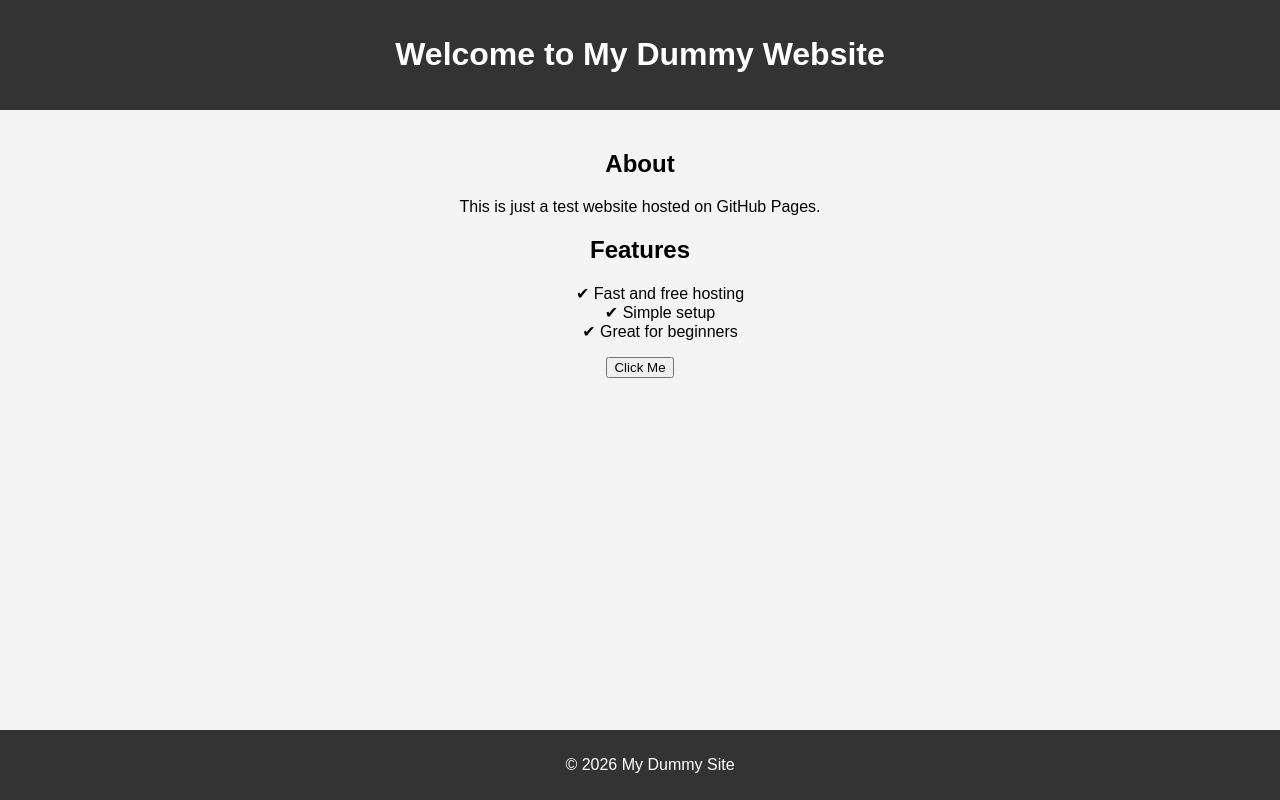
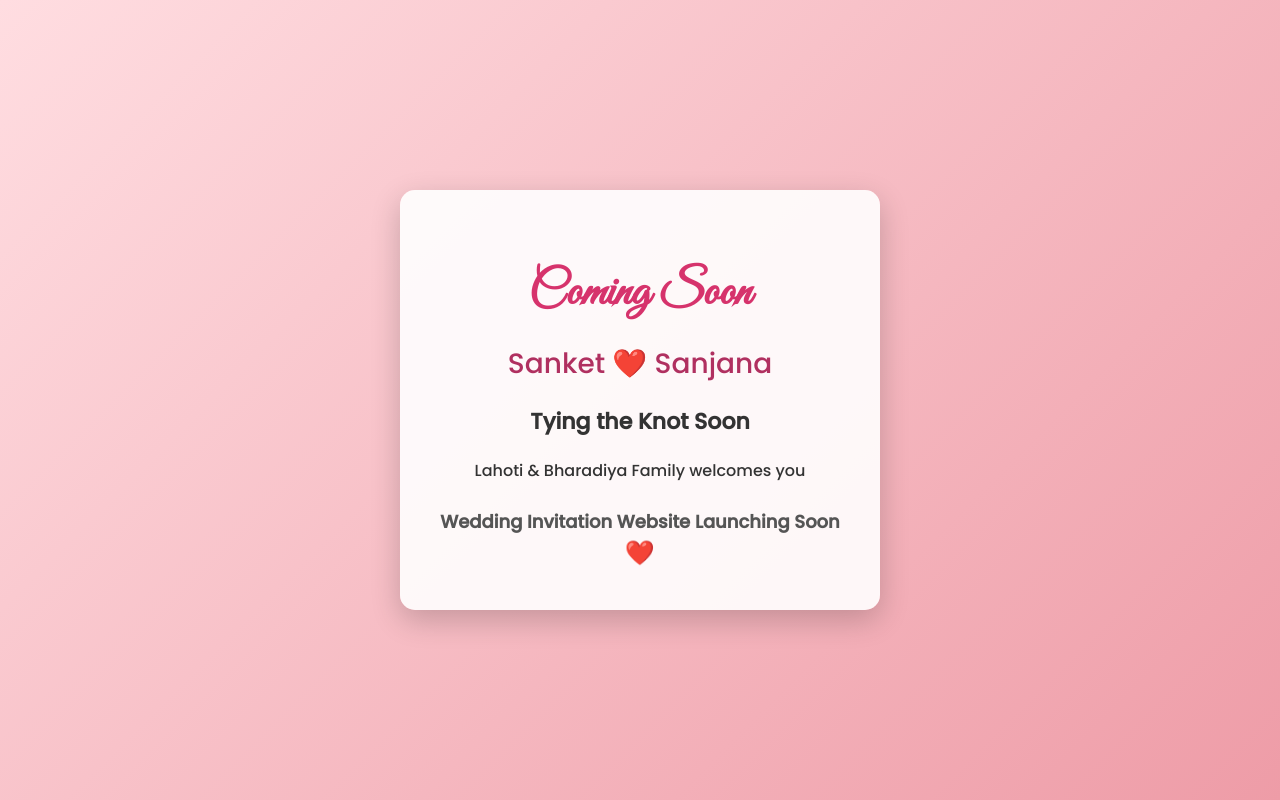
Before and after one commit to SanketWedsSanjana/WeddingInvitation, a plain HTML site: page index.html in a window 1280 px wide. Drawn offline with Linux system fonts and the light colour scheme.

Commit message:
Update index.html

```diff
--- a/index.html
+++ b/index.html
@@ -3,62 +3,96 @@
 <head>
 <meta charset="UTF-8">
 <meta name="viewport" content="width=device-width, initial-scale=1.0">
-    <title>My Dummy Site</title>
+<title>Coming Soon - Wedding</title>
+
+<link href="https://fonts.googleapis.com/css2?family=Great+Vibes&family=Poppins:wght@300;500&display=swap" rel="stylesheet">
+
 <style>
 body {
-            font-family: Arial, sans-serif;
     margin: 0;
-            background: #f4f4f4;
+    font-family: 'Poppins', sans-serif;
+    background: linear-gradient(135deg, #ffdde1, #ee9ca7);
+    height: 100vh;
+    display: flex;
+    justify-content: center;
+    align-items: center;
+    color: #333;
+}
+
+.container {
     text-align: center;
+    background: rgba(255, 255, 255, 0.9);
+    padding: 40px;
+    border-radius: 15px;
+    box-shadow: 0 10px 30px rgba(0,0,0,0.2);
+    max-width: 500px;
 }
-        header {
-            background: #333;
-            color: #fff;
-            padding: 15px 0;
+
+h1 {
+    font-family: 'Great Vibes', cursive;
+    font-size: 48px;
+    color: #d6336c;
+    margin-bottom: 10px;
 }
-        section {
-            padding: 20px;
+
+h2 {
+    font-size: 22px;
+    margin-bottom: 20px;
 }
-        footer {
-            background: #333;
-            color: white;
-            padding: 10px;
-            position: fixed;
-            bottom: 0;
-            width: 100%;
+
+.names {
+    font-size: 28px;
+    font-weight: 500;
+    color: #b03060;
+    margin: 20px 0;
+}
+
+.families {
+    font-size: 16px;
+    margin-top: 10px;
+}
+
+.coming {
+    margin-top: 25px;
+    font-size: 18px;
+    font-weight: bold;
+    color: #555;
+}
+
+.heart {
+    font-size: 24px;
+    color: red;
+    animation: beat 1s infinite;
+}
+
+@keyframes beat {
+    0%, 100% { transform: scale(1); }
+    50% { transform: scale(1.2); }
 }
 </style>
 </head>
+
 <body>
 
-<header>
-    <h1>Welcome to My Dummy Website</h1>
-</header>
+<div class="container">
+    <h1>Coming Soon</h1>
 
-<section>
-    <h2>About</h2>
-    <p>This is just a test website hosted on GitHub Pages.</p>
+    <div class="names">
+        Sanket ❤️ Sanjana
+    </div>
 
-    <h2>Features</h2>
-    <ul style="list-style:none;">
-        <li>✔ Fast and free hosting</li>
-        <li>✔ Simple setup</li>
-        <li>✔ Great for beginners</li>
-    </ul>
+    <h2>Tying the Knot Soon</h2>
 
-    <button onclick="showMessage()">Click Me</button>
-    <p id="message"></p>
-</section>
+    <div class="families">
+        Lahoti & Bharadiya Family welcomes you
+    </div>
 
-<footer>
-    <p>© 2026 My Dummy Site</p>
-</footer>
+    <div class="coming">
+        Wedding Invitation Website Launching Soon
+    </div>
 
-<script>
-    function showMessage() {
-        document.getElementById("message").innerText = "Hello! Your site is working 🎉";
-    }
-</script>
+    <div class="heart">❤️</div>
+</div>
 
 </body>
 </html>
```
Lines whose indentation alone changed are shown as unchanged.
